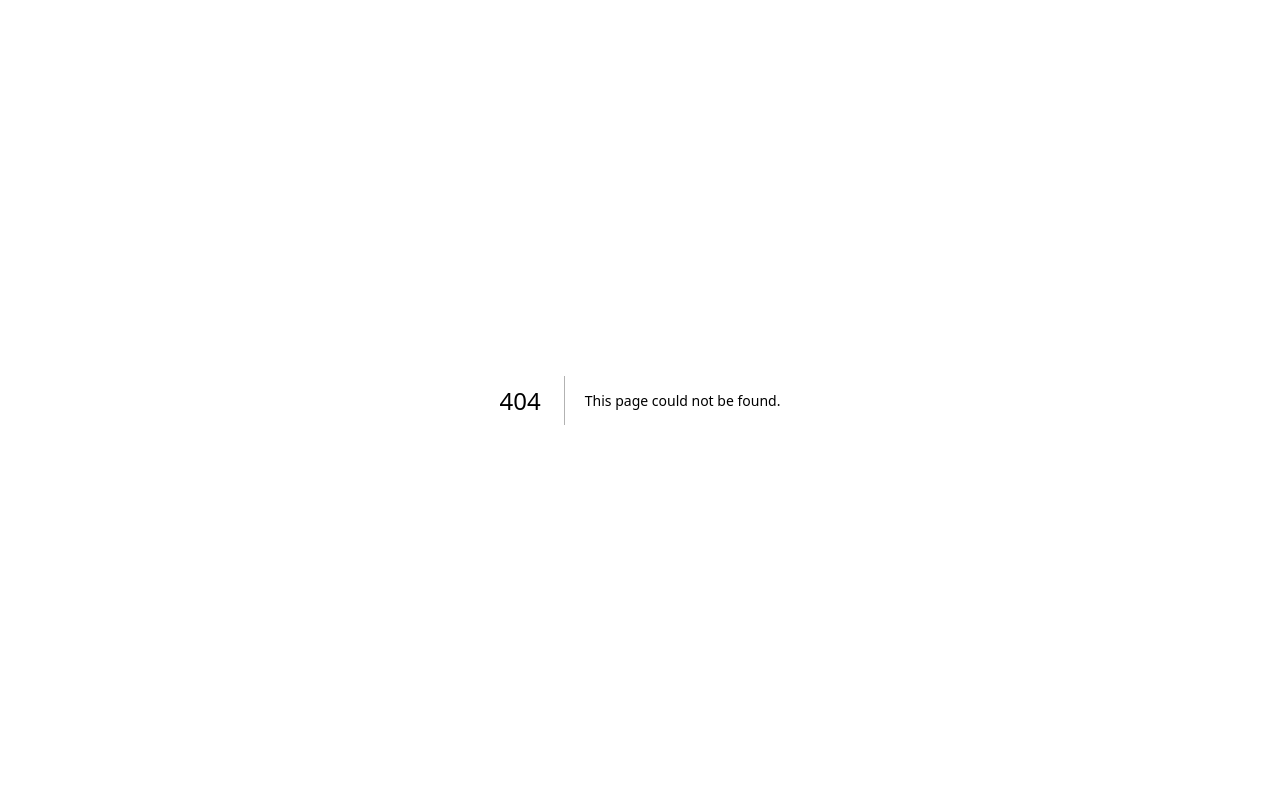
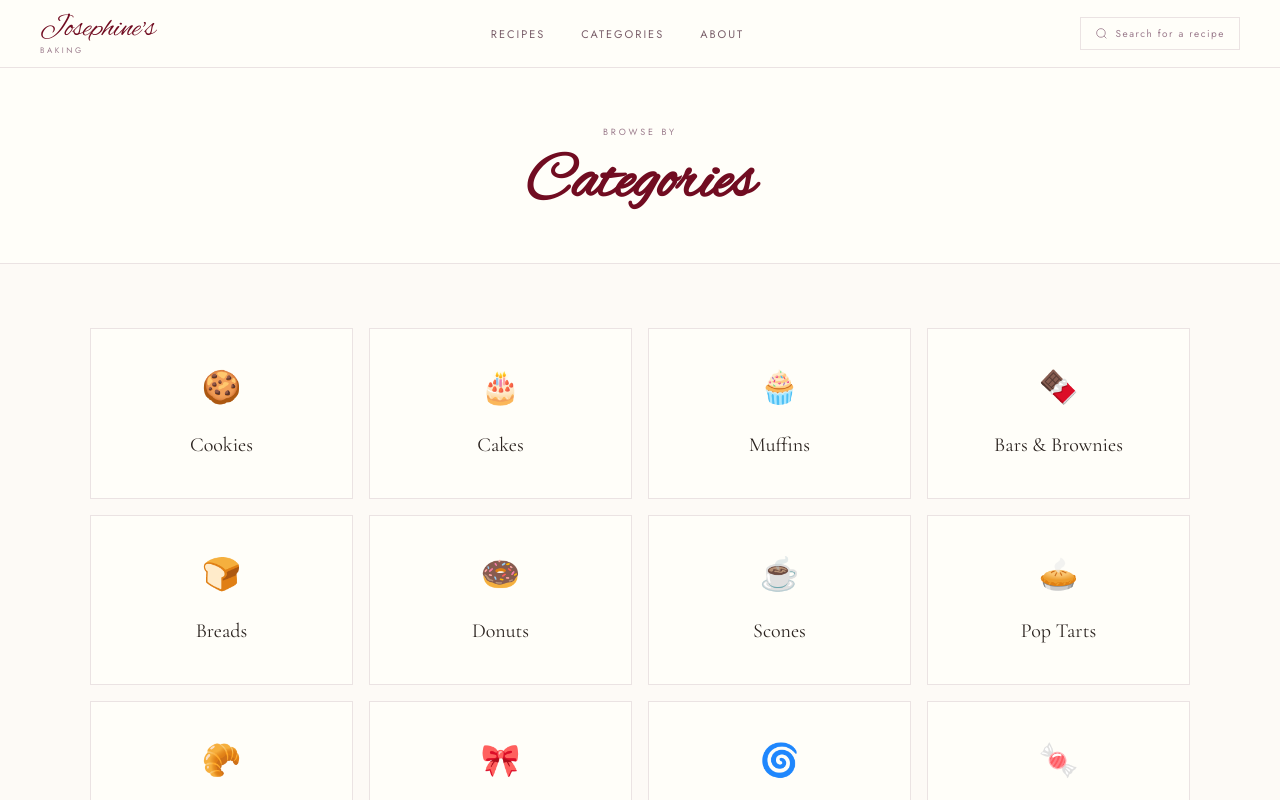
Before and after one commit to josephinecunanan9-wq/josephines-baking, a Next.js app: page /categories in a window 1280 px wide. Before the commit this address had no page. Shown: the top 800 px of the page. Built offline with nearby package versions, Linux system fonts and the light colour scheme.

Commit message:
Create index.js

```diff
--- /dev/null
+++ b/pages/categories/index.js
@@ -0,0 +1,111 @@
+import Head from 'next/head'
+import Link from 'next/link'
+import Nav from '../../components/Nav'
+import Footer from '../../components/Footer'
+
+const CATEGORIES = [
+  { name: 'Cookies', slug: 'cookies', emoji: '🍪' },
+  { name: 'Cakes', slug: 'cakes', emoji: '🎂' },
+  { name: 'Muffins', slug: 'muffins', emoji: '🧁' },
+  { name: 'Bars & Brownies', slug: 'bars-brownies', emoji: '🍫' },
+  { name: 'Breads', slug: 'breads', emoji: '🍞' },
+  { name: 'Donuts', slug: 'donuts', emoji: '🍩' },
+  { name: 'Scones', slug: 'scones', emoji: '☕' },
+  { name: 'Pop Tarts', slug: 'pop-tarts', emoji: '🥧' },
+  { name: 'Danishes', slug: 'danishes', emoji: '🥐' },
+  { name: 'Frostings', slug: 'frostings', emoji: '🎀' },
+  { name: 'Cinnamon Rolls', slug: 'cinnamon-rolls', emoji: '🌀' },
+  { name: 'Fudge', slug: 'fudge', emoji: '🍬' },
+  { name: 'Pies & Tarts', slug: 'pies-tarts', emoji: '🥧' },
+  { name: 'Cheesecake', slug: 'cheesecake', emoji: '🍰' },
+  { name: 'Rice Krispie Treats', slug: 'rice-krispie-treats', emoji: '✨' },
+  { name: 'Sauces & Toppings', slug: 'sauces-toppings', emoji: '🍯' },
+  { name: 'Pet Treats', slug: 'pet-treats', emoji: '🐾' },
+]
+
+export default function CategoriesIndex() {
+  return (
+    <>
+      <Head>
+        <title>Recipe Categories | Josephine&apos;s Baking</title>
+        <meta name="description" content="Browse recipes by category. Cookies, cakes, brownies, muffins, breads, donuts and more from Josephine's Baking." />
+      </Head>
+
+      <Nav />
+
+      <div style={{
+        background: 'var(--warm-white)',
+        padding: '56px 40px 48px',
+        borderBottom: '0.5px solid var(--border-m)',
+        textAlign: 'center',
+      }}>
+        <div style={{
+          fontFamily: "'Jost', sans-serif",
+          fontSize: '9px',
+          letterSpacing: '0.32em',
+          textTransform: 'uppercase',
+          color: 'var(--mauve)',
+          marginBottom: '12px',
+          fontWeight: 400,
+        }}>
+          Browse by
+        </div>
+        <h1 style={{
+          fontFamily: "'Alex Brush', cursive",
+          fontSize: '64px',
+          color: 'var(--plum)',
+          lineHeight: 1,
+        }}>
+          Categories
+        </h1>
+      </div>
+
+      <section style={{ padding: '64px 40px', background: 'var(--cream)' }}>
+        <div style={{
+          display: 'grid',
+          gridTemplateColumns: 'repeat(4, 1fr)',
+          gap: '16px',
+          maxWidth: '1100px',
+          margin: '0 auto',
+        }}>
+          {CATEGORIES.map((cat) => (
+            <Link
+              key={cat.slug}
+              href={`/categories/${cat.slug}`}
+              style={{
+                background: 'var(--warm-white)',
+                border: '0.5px solid var(--border-m)',
+                padding: '32px 24px',
+                textAlign: 'center',
+                textDecoration: 'none',
+                display: 'block',
+                transition: 'border-color 0.2s, background 0.2s',
+              }}
+              onMouseEnter={e => {
+                e.currentTarget.style.borderColor = 'var(--mauve)'
+                e.currentTarget.style.background = 'var(--blush)'
+              }}
+              onMouseLeave={e => {
+                e.currentTarget.style.borderColor = 'rgba(155,123,140,0.2)'
+                e.currentTarget.style.background = 'var(--warm-white)'
+              }}
+            >
+              <div style={{ fontSize: '32px', marginBottom: '12px' }}>{cat.emoji}</div>
+              <div style={{
+                fontFamily: "'Cormorant Garamond', Georgia, serif",
+                fontSize: '20px',
+                fontWeight: 400,
+                color: 'var(--text-dark)',
+                marginBottom: '4px',
+              }}>
+                {cat.name}
+              </div>
+            </Link>
+          ))}
+        </div>
+      </section>
+
+      <Footer />
+    </>
+  )
+}
```
